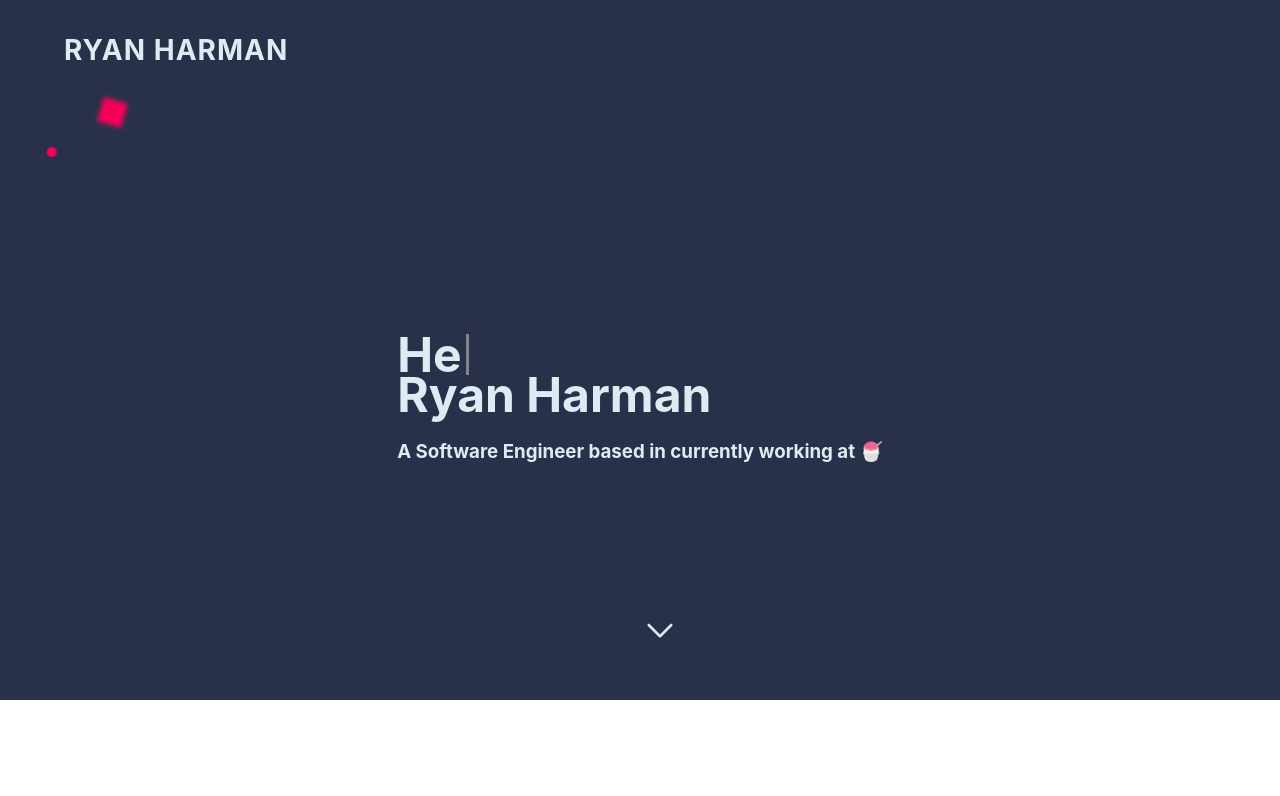
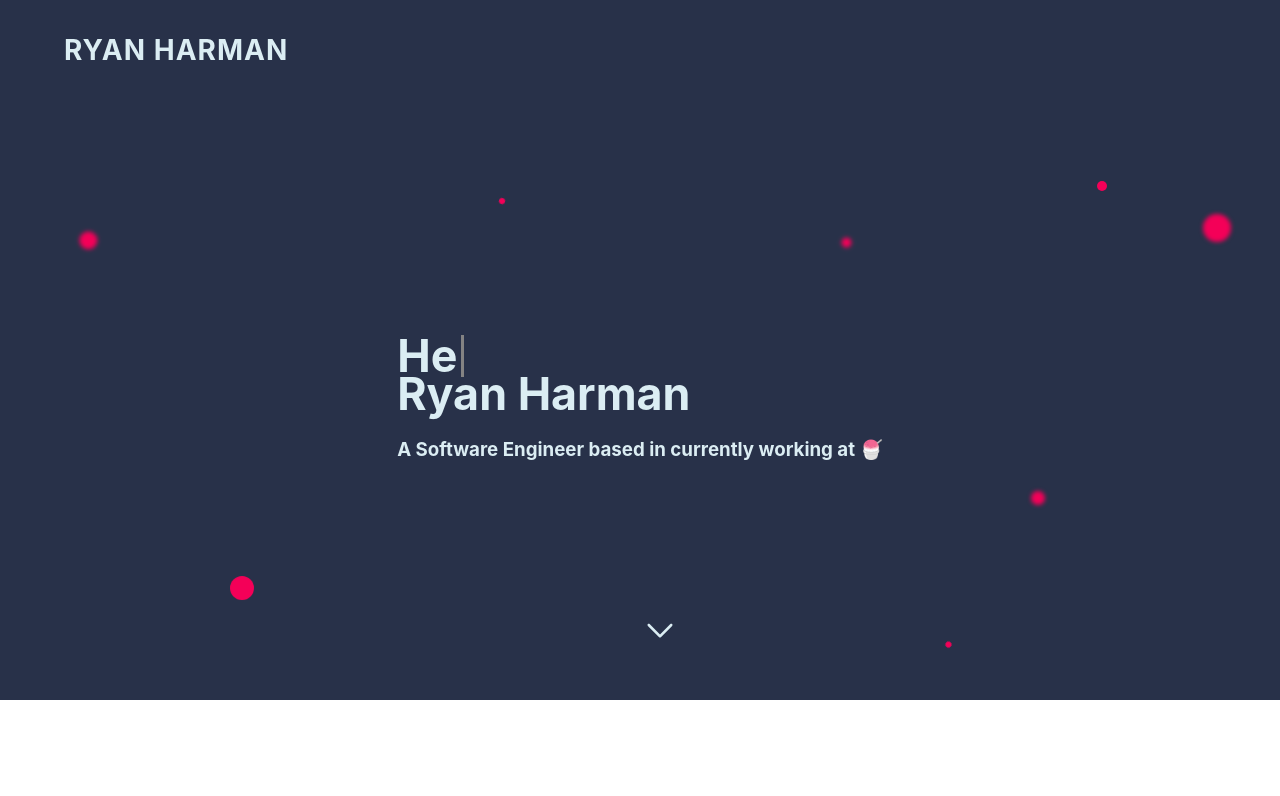
Before and after one commit to ryharman/nextjs, a Next.js app: page / in a window 1280 px wide. Shown: the top 796 px of the page. Built offline with nearby package versions, Linux system fonts and the light colour scheme.

Commit message:
blobs
added in some blobs to the main content background

```diff
--- a/components/Blobs/BlobsStyled.js
+++ b/components/Blobs/BlobsStyled.js
@@ -8,7 +8,7 @@ const pulse = keyframes`
   }
 
   70% {
-    transform: scale(0.9);
+    transform: scale(1.5);
     box-shadow: 0 0 0 10px rgba(0, 0, 0, 0);
   }
 
@@ -44,14 +44,16 @@ export const BlobAnimation = styled.svg`
 
   circle,
   rect {
+    transform: scale(1);
     ${({ blur }) => blur && "filter: blur(2px);"}
-    transform: scale(1);
     animation-name: ${({ animation }) =>
       animation === "pulse" ? pulse : animation === "move" ? move : rotate};
     animation-duration: ${({ duration, animation }) =>
       animation === "move" ? "5000ms" : duration + "s"};
     animation-iteration-count: infinite;
     animation-direction: alternate-reverse;
+    animation-timing-function: ease-in-out;
+    animation-delay: ${() => Math.floor(Math.random() * 10) + "s"};
     transform-origin: 50% 50%;
     transform-box: fill-box;
   }
--- a/components/Blobs/Index.js
+++ b/components/Blobs/Index.js
@@ -1,13 +1,59 @@
 import React from "react";
 import Blobs from "./Blobs";
-import { BlobsBackground, BlobsContainer } from "./Styled";
+import { BlobPosition, BlobsBackground, BlobsContainer } from "./Styled";
 
 export default function BlobBackground() {
   return (
     <BlobsBackground>
       <BlobsContainer>
-        <Blobs shape="circle" size="5" color="#f40058" animation="move" />
-        <Blobs shape="rect" size="25" color="#f40058" animation="rotate" blur />
+        <BlobPosition top="6" right="10">
+          <Blobs shape="circle" size="5" color="#f40058" animation="move" />
+        </BlobPosition>
+        <BlobPosition top="15" left="3">
+          <Blobs
+            shape="circle"
+            size="9"
+            color="#f40058"
+            animation="move"
+            blur
+          />
+        </BlobPosition>
+        <BlobPosition top="13" right="1">
+          <Blobs
+            shape="circle"
+            size="14"
+            color="#f40058"
+            animation="move"
+            blur
+          />
+        </BlobPosition>
+        <BlobPosition bottom="4" right="22">
+          <Blobs shape="circle" size="3" color="#f40058" animation="move" />
+        </BlobPosition>
+        <BlobPosition bottom="10" left="15">
+          <Blobs shape="circle" size="8" color="#f40058" animation="pulse" />
+        </BlobPosition>
+        <BlobPosition top="7" left="35">
+          <Blobs shape="circle" size="3" color="#f40058" animation="move" />
+        </BlobPosition>
+        <BlobPosition top="12" right="30">
+          <Blobs
+            shape="circle"
+            size="5"
+            color="#f40058"
+            animation="move"
+            blur
+          />
+        </BlobPosition>{" "}
+        <BlobPosition bottom="25" right="15">
+          <Blobs
+            shape="circle"
+            size="7"
+            color="#f40058"
+            animation="pulse"
+            blur
+          />
+        </BlobPosition>
       </BlobsContainer>
     </BlobsBackground>
   );
--- a/components/Blobs/Styled.js
+++ b/components/Blobs/Styled.js
@@ -14,3 +14,12 @@ export const BlobsContainer = styled.div`
   width: 100%;
   height: 100%;
 `;
+
+export const BlobPosition = styled.div`
+  position: absolute;
+  display: inline-block;
+  top: ${({ top }) => top + "%"};
+  bottom: ${({ bottom }) => bottom + "%"};
+  left: ${({ left }) => left + "%"};
+  right: ${({ right }) => right + "%"};
+`;
--- a/components/Greeting/Styled.jsx
+++ b/components/Greeting/Styled.jsx
@@ -5,7 +5,7 @@ export const GreetingContainer = styled.h1`
   display: flex;
   flex-direction: row;
   align-items: center;
-  font-size: 3rem;
+  font-size: 2.8rem;
 `;
 
 export const FlashyThing = styled.div`
--- a/styles/global.js
+++ b/styles/global.js
@@ -72,5 +72,5 @@ export const CentreContent = styled.div`
 
 export const Name = styled.h1`
   margin-bottom: 1.5rem;
-  font-size: 3rem;
+  font-size: 2.8rem;
 `;
```
